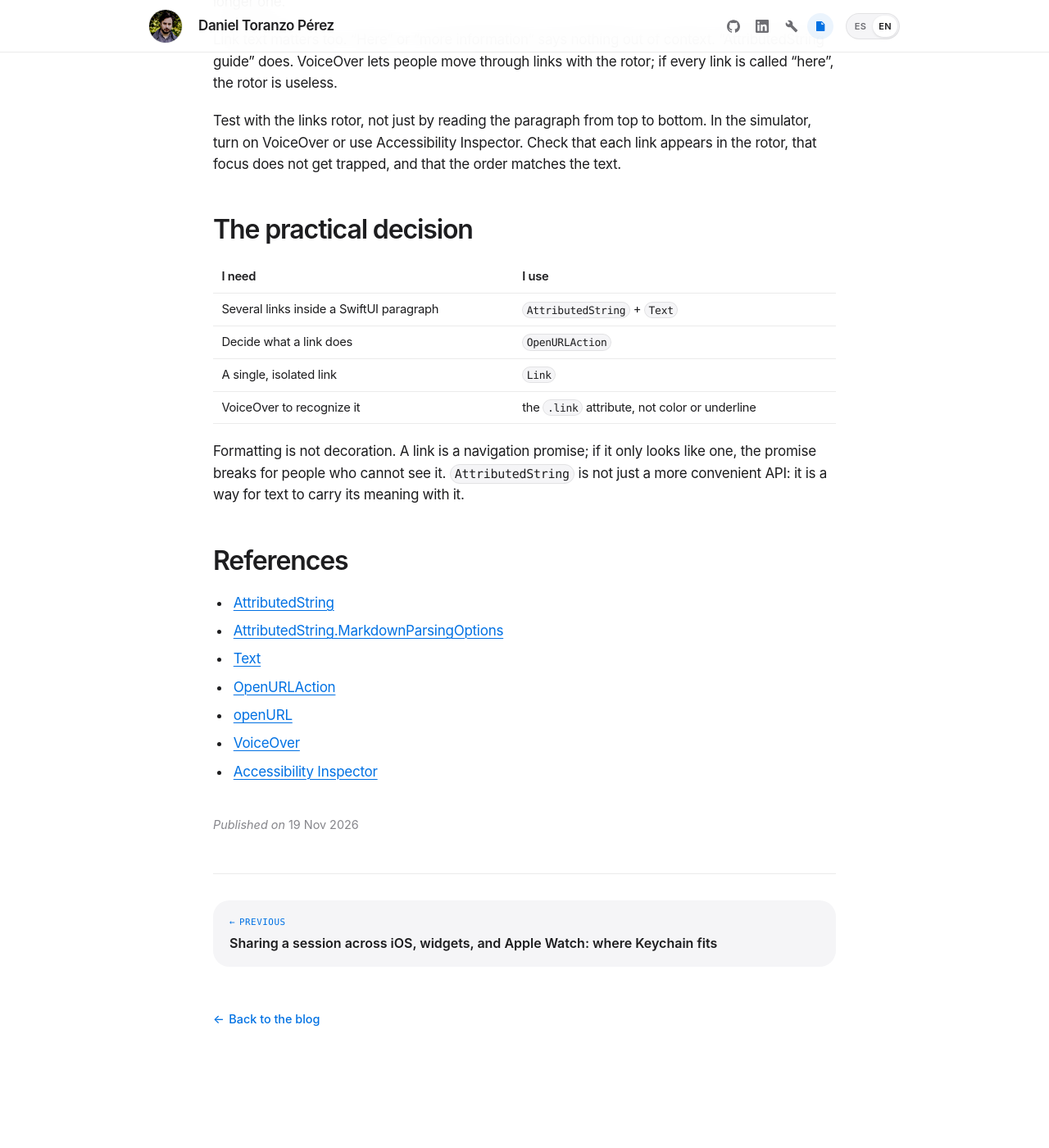
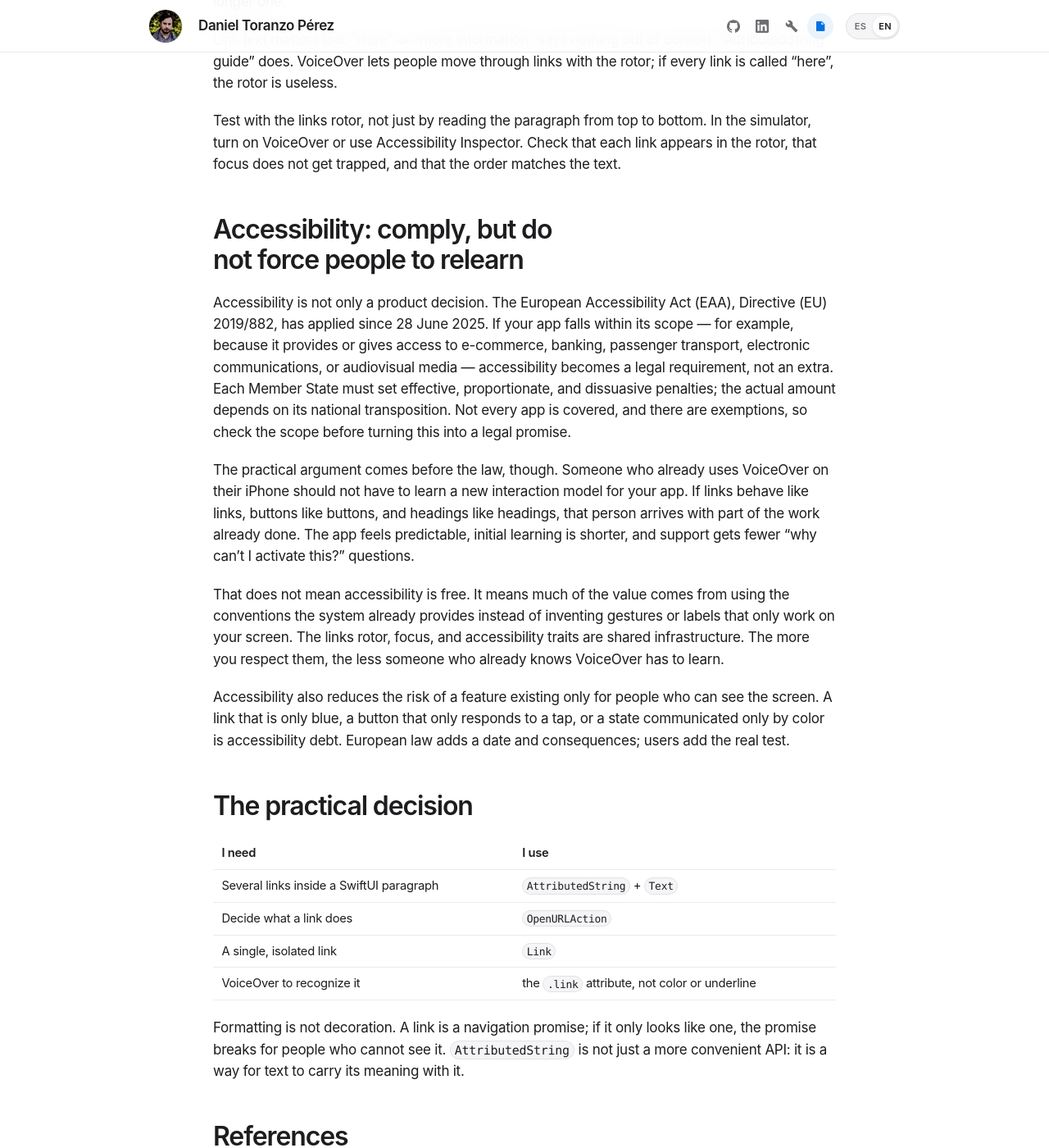
Before and after one commit to obocat/daniel_toranzo_perez, a Jekyll site: the page built from _posts/2026-11-19-attributedstring-enlaces-voiceover.markdown, in a window 1280 px wide and 1400 px high, scrolled down 4499 px. Shown: the whole window at 82% size. Built offline with Jekyll 4.4.1, drawn with Linux system fonts in a browser that asks for light colours; before the commit the page ends 5818 px from its top, so only the background shows below that; some of the changed text lies outside the part shown.

Commit message:
docs: add EU accessibility context (#37)

```diff
--- a/_posts/2026-11-19-attributedstring-enlaces-voiceover.markdown
+++ b/_posts/2026-11-19-attributedstring-enlaces-voiceover.markdown
@@ -2,13 +2,13 @@
 title: "AttributedString: formato, enlaces y VoiceOver en SwiftUI"
 title_en: "AttributedString: formatting, links, and VoiceOver in SwiftUI"
 date: 2026-11-19 09:00:00
-description: "Cómo dar formato a un texto con AttributedString, gestionar enlaces con OpenURLAction y hacer que VoiceOver los reconozca como enlaces."
-description_en: "How to format text with AttributedString, handle links with OpenURLAction, and make VoiceOver recognize them as links."
+description: "Cómo dar formato a un texto con AttributedString, gestionar enlaces con OpenURLAction y hacer que VoiceOver los reconozca como enlaces, con una nota sobre la accesibilidad exigida en la UE."
+description_en: "How to format text with AttributedString, handle links with OpenURLAction, and make VoiceOver recognize them as links, with a note on EU accessibility requirements."
 lang: es
 tags: [iOS, SwiftUI, AttributedString, Accessibility, VoiceOver]
 categories: blog
 layout: blog
-reading_time: 7
+reading_time: 9
 ---
 
 <div class="lang-es" lang="es" markdown="1">
@@ -130,6 +130,16 @@ El texto del enlace también importa. «Aquí» o «más información» no dicen
 
 Prueba con el rotor de enlaces, no solo leyendo el párrafo de arriba abajo. En el simulador, activa VoiceOver o usa Accessibility Inspector. Comprueba que cada enlace aparece en el rotor, que el foco no se queda atrapado y que el orden coincide con el texto.
 
+## Accesibilidad: cumplir y, sobre todo, no obligar a reaprender
+
+La accesibilidad tampoco es solo una decisión de producto. La European Accessibility Act (EAA), la Directiva (UE) 2019/882, se aplica desde el 28 de junio de 2025. Si tu app entra en su ámbito —por ejemplo, porque ofrece o da acceso a comercio electrónico, banca, transporte de pasajeros, comunicaciones electrónicas o contenidos audiovisuales—, la accesibilidad pasa a ser un requisito legal, no un extra. Cada Estado miembro debe establecer sanciones efectivas, proporcionadas y disuasorias; la cuantía concreta depende de su transposición nacional. No todas las apps están cubiertas y hay exenciones, así que conviene revisar el ámbito antes de convertir esto en una promesa legal.
+
+Pero el argumento práctico es anterior a la norma. Una persona que ya usa VoiceOver en su iPhone no debería aprender un modelo de interacción nuevo para tu app. Si los enlaces se comportan como enlaces, los botones como botones y los encabezados como encabezados, esa persona llega con parte del trabajo hecho. La app se siente predecible, el aprendizaje inicial es más corto y el soporte recibe menos preguntas del tipo «¿por qué esto no se puede activar?».
+
+Eso no significa que la accesibilidad sea gratis. Significa que gran parte del valor está en usar las convenciones que el sistema ya ofrece, en lugar de inventar gestos o etiquetas que solo funcionan en tu pantalla. El rotor de enlaces, el foco y los rasgos de accesibilidad son infraestructura compartida. Cuanto más se respetan, menos tiene que aprender quien ya conoce VoiceOver.
+
+La accesibilidad también reduce el riesgo de que una función exista solo para quien ve la pantalla. Un enlace que solo es azul, un botón que solo responde a un tap o un estado que solo se comunica por color son deuda de accesibilidad. La norma europea pone fecha y consecuencias; las personas usuarias ponen la prueba real.
+
 ## La decisión práctica
 
 | Necesito | Uso |
@@ -150,6 +160,8 @@ El formato no es decoración. Un enlace es una promesa de navegación; si solo l
 - [openURL](https://developer.apple.com/documentation/swiftui/environmentvalues/openurl)
 - [VoiceOver](https://developer.apple.com/documentation/accessibility/voiceover)
 - [Accessibility Inspector](https://developer.apple.com/documentation/accessibility/accessibility-inspector)
+- [European Accessibility Act (EAA)](https://commission.europa.eu/strategy-and-policy/policies/justice-and-fundamental-rights/disability/european-accessibility-act-eaa_en)
+- [Directive (EU) 2019/882](https://eur-lex.europa.eu/eli/dir/2019/882/oj/eng)
 
 </div>
 
@@ -272,6 +284,16 @@ Link text matters too. “Here” or “more information” says nothing out of
 
 Test with the links rotor, not just by reading the paragraph from top to bottom. In the simulator, turn on VoiceOver or use Accessibility Inspector. Check that each link appears in the rotor, that focus does not get trapped, and that the order matches the text.
 
+## Accessibility: comply, but do not force people to relearn
+
+Accessibility is not only a product decision. The European Accessibility Act (EAA), Directive (EU) 2019/882, has applied since 28 June 2025. If your app falls within its scope — for example, because it provides or gives access to e-commerce, banking, passenger transport, electronic communications, or audiovisual media — accessibility becomes a legal requirement, not an extra. Each Member State must set effective, proportionate, and dissuasive penalties; the actual amount depends on its national transposition. Not every app is covered, and there are exemptions, so check the scope before turning this into a legal promise.
+
+The practical argument comes before the law, though. Someone who already uses VoiceOver on their iPhone should not have to learn a new interaction model for your app. If links behave like links, buttons like buttons, and headings like headings, that person arrives with part of the work already done. The app feels predictable, initial learning is shorter, and support gets fewer “why can’t I activate this?” questions.
+
+That does not mean accessibility is free. It means much of the value comes from using the conventions the system already provides instead of inventing gestures or labels that only work on your screen. The links rotor, focus, and accessibility traits are shared infrastructure. The more you respect them, the less someone who already knows VoiceOver has to learn.
+
+Accessibility also reduces the risk of a feature existing only for people who can see the screen. A link that is only blue, a button that only responds to a tap, or a state communicated only by color is accessibility debt. European law adds a date and consequences; users add the real test.
+
 ## The practical decision
 
 | I need | I use |
@@ -292,5 +314,7 @@ Formatting is not decoration. A link is a navigation promise; if it only looks l
 - [openURL](https://developer.apple.com/documentation/swiftui/environmentvalues/openurl)
 - [VoiceOver](https://developer.apple.com/documentation/accessibility/voiceover)
 - [Accessibility Inspector](https://developer.apple.com/documentation/accessibility/accessibility-inspector)
+- [European Accessibility Act (EAA)](https://commission.europa.eu/strategy-and-policy/policies/justice-and-fundamental-rights/disability/european-accessibility-act-eaa_en)
+- [Directive (EU) 2019/882](https://eur-lex.europa.eu/eli/dir/2019/882/oj/eng)
 
 </div>
```
